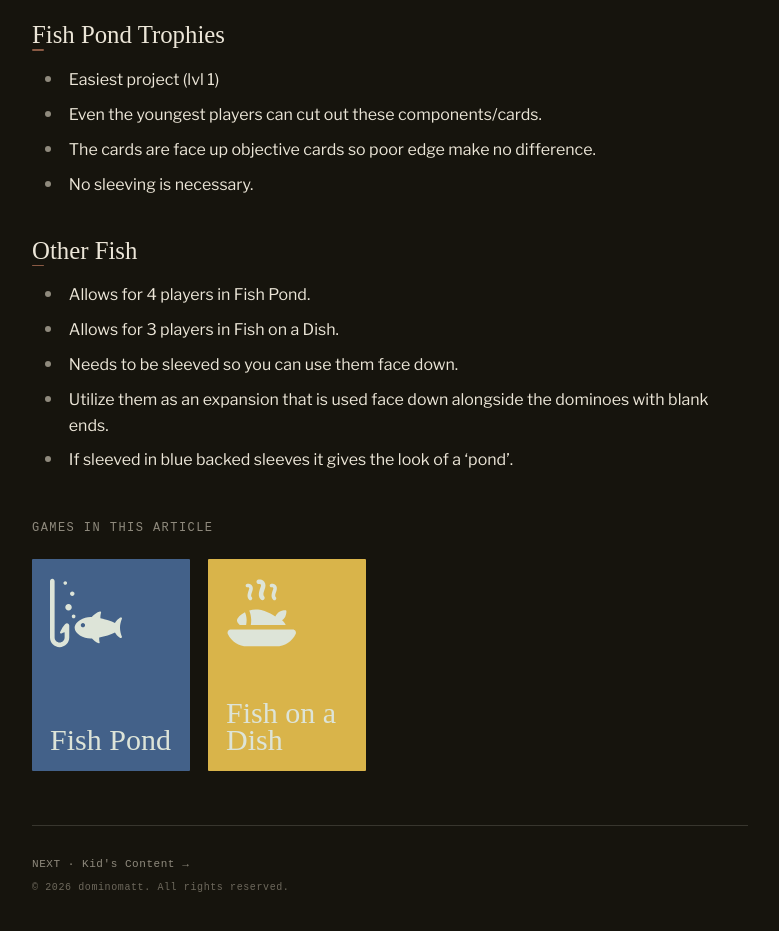
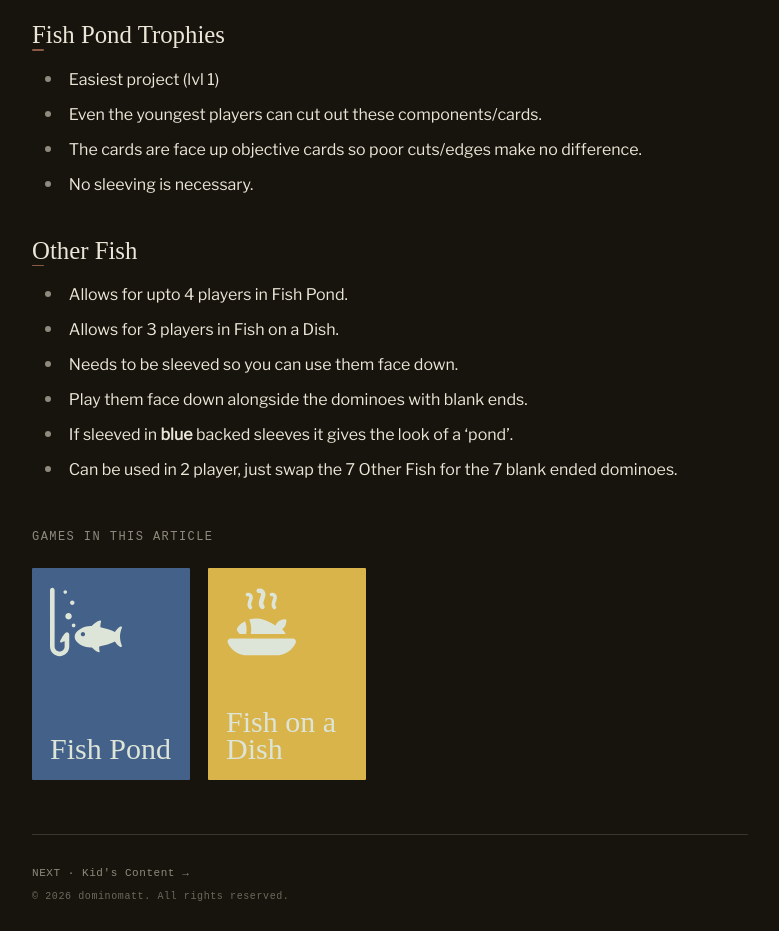
Before and after one commit to DominoMatt/dominomatt.github.io, an Astro site: page /notes/fishing in a window 1280 px wide. Shown: the part 1160-2091 px from the top of the page, without its empty margins (250-1029 px from the left). Built offline with nearby package versions, Linux system fonts and the light colour scheme; Astro itself is replaced by a stand-in of ours; a web font is replaced by a local one.

Commit message:
Update fishing.md

```diff
--- a/src/content/notes/fishing.md
+++ b/src/content/notes/fishing.md
@@ -38,13 +38,14 @@ Coloring sheets that can then be used as game components.
 
 - Easiest project (lvl 1)
 - Even the youngest players can cut out these components/cards.
-- The cards are face up objective cards so poor edge make no difference.
+- The cards are face up objective cards so poor cuts/edges make no difference.
 - No sleeving is necessary.
 
 ### Other Fish
 
-- Allows for 4 players in Fish Pond.
+- Allows for upto 4 players in Fish Pond.
 - Allows for 3 players in Fish on a Dish.
 - Needs to be sleeved so you can use them face down.
-- Utilize them as an expansion that is used face down alongside the dominoes with blank ends.
-- If sleeved in blue backed sleeves it gives the look of a 'pond'.
+- Play them face down alongside the dominoes with blank ends.
+- If sleeved in **blue** backed sleeves it gives the look of a 'pond'.
+- Can be used in 2 player, just swap the 7 Other Fish for the 7 blank ended dominoes.
```
